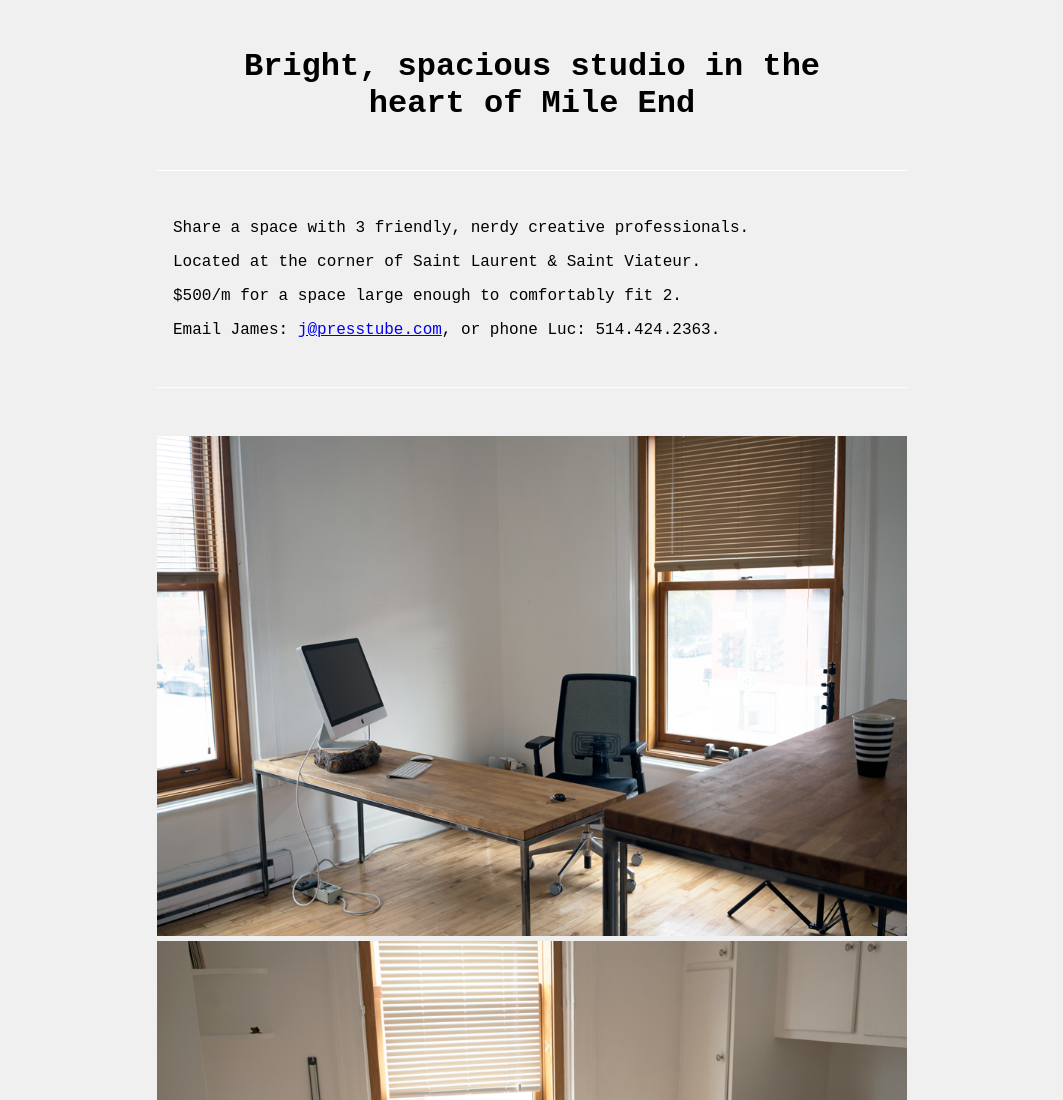
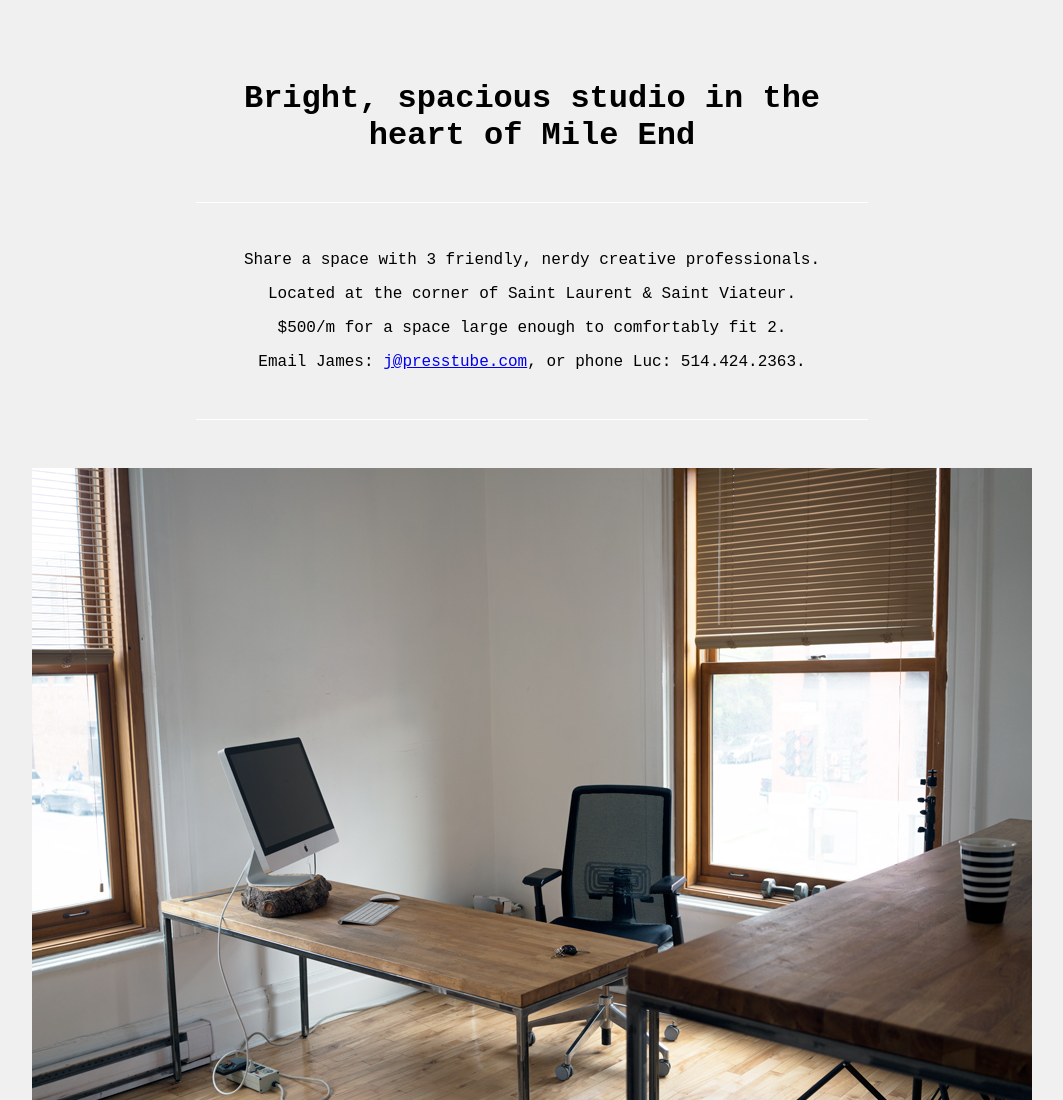
Before and after one commit to home-two/mile-end-studio, a React app: page index.html in a window 1280 px wide. Shown: the top 1100 px of the page, without its empty margins (108-1171 px from the left). Built offline with nearby package versions, Linux system fonts and the light colour scheme.

Commit message:
Width adjustments

```diff
--- a/index.html
+++ b/index.html
@@ -12,23 +12,28 @@
       margin: 0;
     }
     body {
-      width: 750px;
+      max-width: 1000px;
       margin: 0 auto;
       background-color: hsl(0, 0%, 94%);
     }
     img {
       max-width: 100%;
     }
+    .header, .description {
+      max-width: 40rem;
+      margin-left: auto;
+      margin-right: auto;
+    }
     .header {
-      margin-top: 3rem;
+      margin-top: 5rem;
       padding: 0 3rem;
     }
     .description {
       border: 1px solid white;
       border-left: none;
       border-right: none;
-      margin: 3rem 0;
-      text-align: left;
+      margin-top: 3rem;
+      margin-bottom: 3rem;
       padding: 3rem 1rem;
     }
     .description p:first-child {
```
